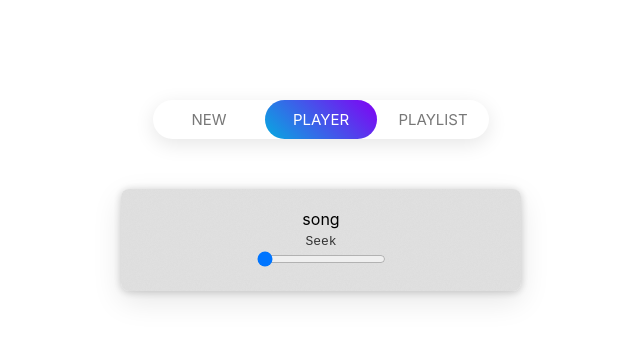
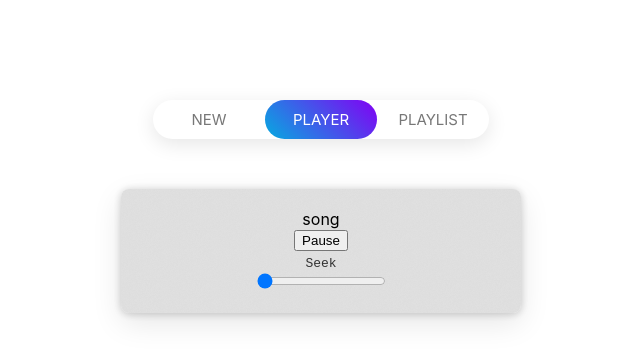
Before and after one commit to KuaqSon/yt-music, a React (Create React App) app: page / in a window 1280 px wide. Both pictures are taken after a click on the link "PLAYER". Shown: the top 362 px of the page, without its empty margins (319-959 px from the left). Built offline with nearby package versions, Linux system fonts and the light colour scheme.

Commit message:
add play pause button

```diff
--- a/src/components/Player.js
+++ b/src/components/Player.js
@@ -7,6 +7,7 @@ export default function Player({ src, name }) {
   const [played, setPlayed] = useState(0);
   const [loaded, setLoaded] = useState(0);
   const [pip, setPip] = useState(false);
+  const [playing, setPlaying] = useState(true);
 
   const ref = player => {
     setPlayer(player);
@@ -25,6 +26,14 @@ export default function Player({ src, name }) {
     setPlayed(state.played);
   };
 
+  const handlePlay = () => {
+    setPlaying(true);
+  };
+
+  const handlePause = () => {
+    setPlaying(false);
+  };
+
   return (
     <div className="plyer_panel">
       <div className="card acrylic">
@@ -33,6 +42,10 @@ export default function Player({ src, name }) {
           <audio id="youtube" autoPlay={true} controls={true} loop={true} src={src}></audio>
         </div> */}
 
+        <div>
+          {!playing && <button onClick={() => handlePlay()}>Play</button>}
+          {playing && <button onClick={() => handlePause()}>Pause</button>}
+        </div>
         <div>
           <label>Seek</label>
           <div>
@@ -45,12 +58,14 @@ export default function Player({ src, name }) {
               // onMouseDown={this.handleSeekMouseDown}
               onChange={handleSeekChange}
               onMouseUp={handleSeekMouseUp}
+              onPlay={handlePlay}
+              onPause={handlePause}
             />
           </div>
         </div>
 
         <div style={{ display: "none" }}>
-          <ReactPlayer ref={ref} url={src} onProgress={handleProgress} playing />
+          <ReactPlayer ref={ref} url={src} onProgress={handleProgress} playing={playing} />
         </div>
       </div>
     </div>
```
